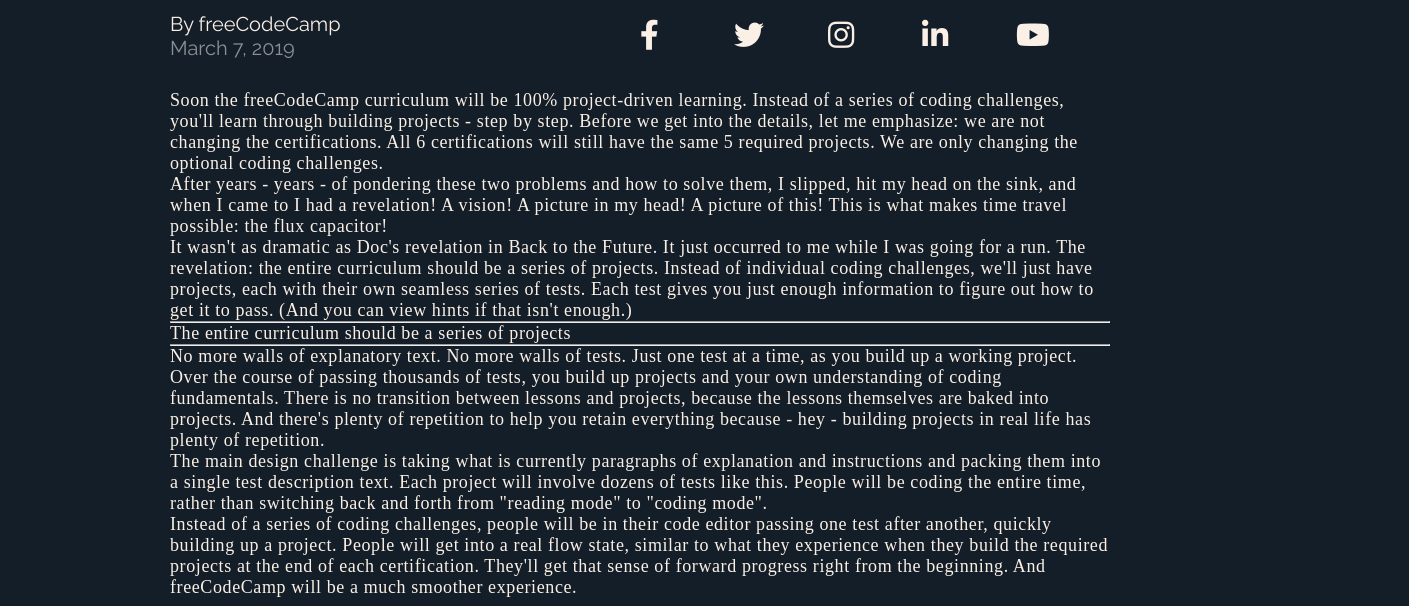
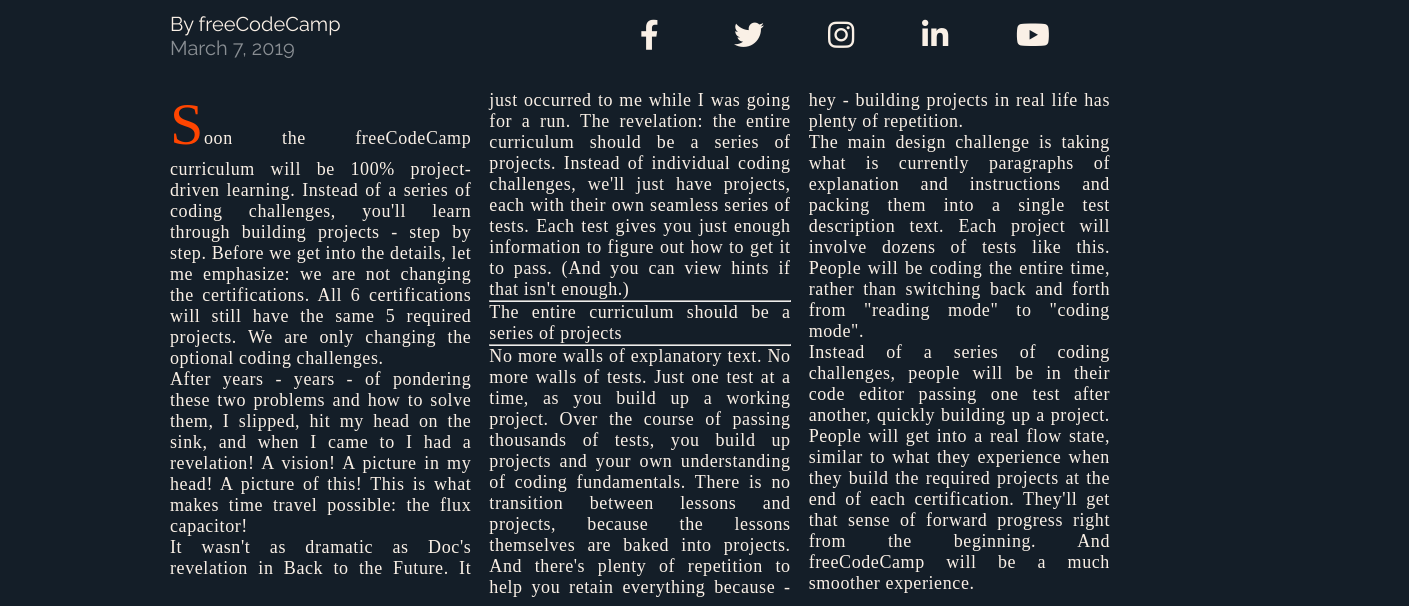
Before and after one commit to jeffvital/Building-a-Magazine, a plain HTML site: page index.html in a window 1280 px wide. Shown: the part 857-1463 px from the top of the page, 1409 px wide, since content can reach past the window. Drawn offline with Linux system fonts and the light colour scheme; a web font is replaced by a local one.

Commit message:
first-paragraph::first-letter font size set  6rem

```diff
--- a/styles.css
+++ b/styles.css
@@ -58,6 +58,13 @@ main {
   grid-column: 2 / 3;
   font-size: 1.8rem;
   letter-spacing: 0.6px;
+  column-width: 25rem;
+  text-align: justify;
+}
+
+.first-paragraph::first-letter {
+  font-size: 6rem;
+  color: orangered;
 }
 
 .hero {
```
